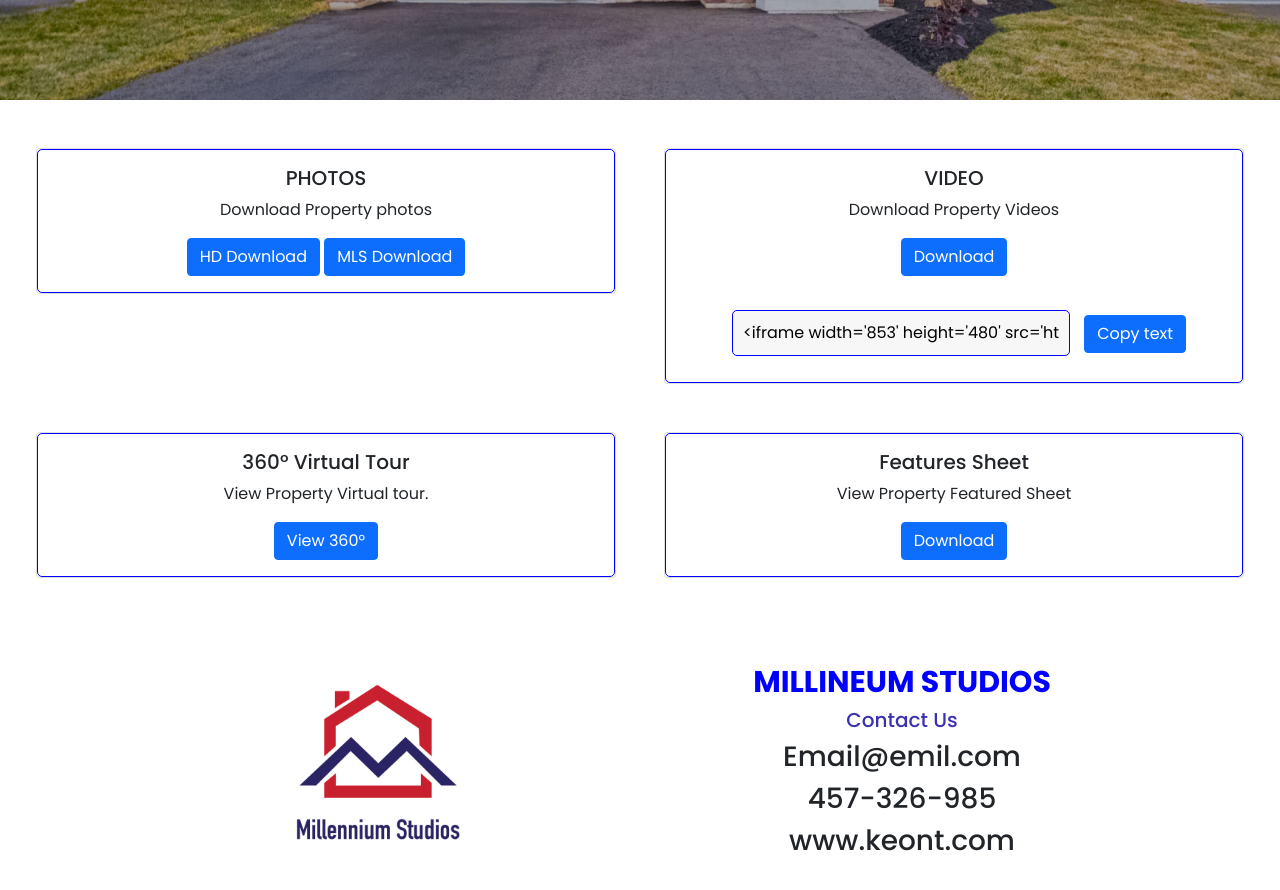
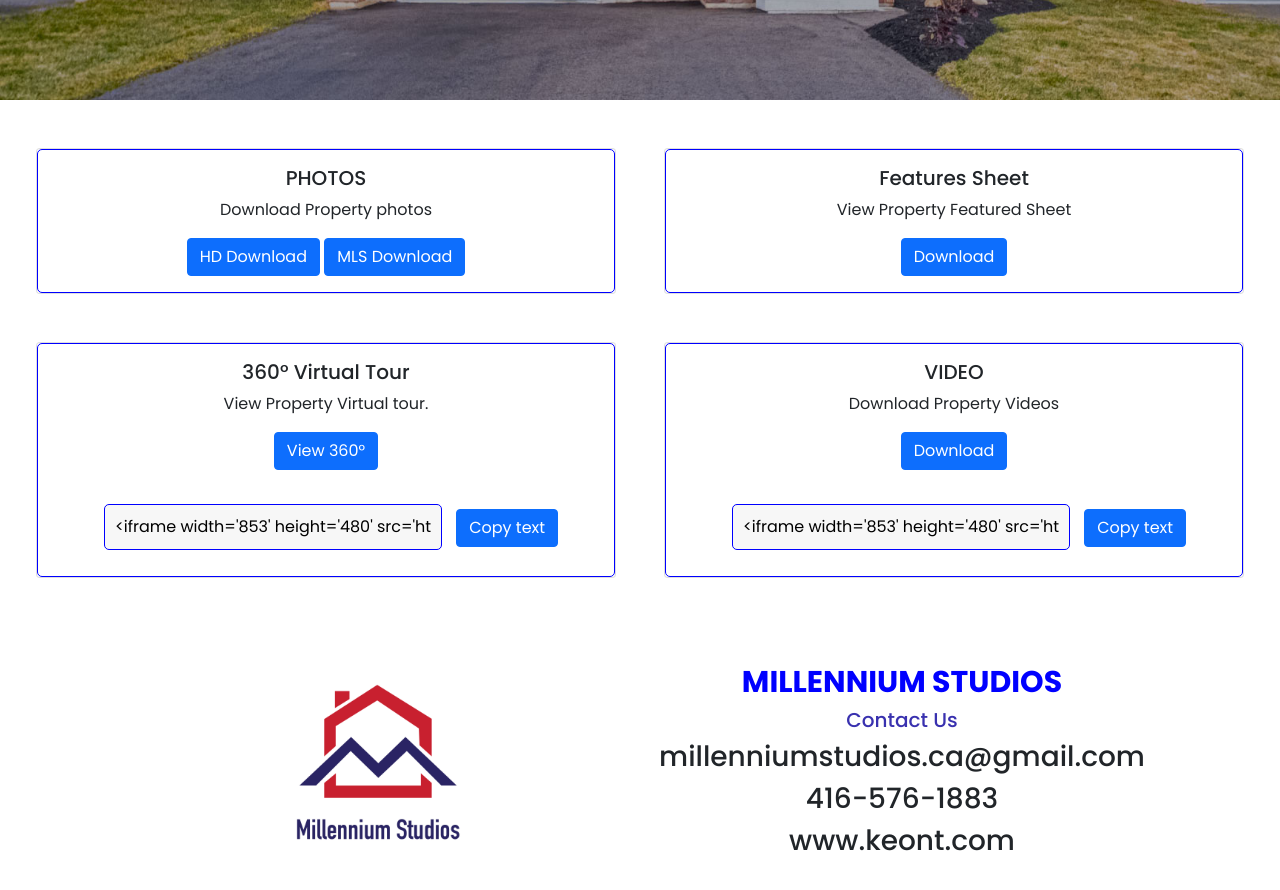
Before and after one commit to LohithAmal/test-4, a plain HTML site: page index.html in a window 1280 px wide. Shown: the part 700-1590 px from the top of the page. Drawn offline with nearby package versions, Linux system fonts and the light colour scheme.

Commit message:
refrator code

```diff
--- a/index.html
+++ b/index.html
@@ -38,7 +38,7 @@
             <h5 class="card-title">PHOTOS</h5>
             <p class="card-text">Download Property photos</p>
             <a
-              href="./img/919 Hannah AVE-20220418T173536Z-001.zip"
+              href="./img/imagecompressor (5).zip"
               class="btn btn-primary"
               >HD Download</a
             >
@@ -48,6 +48,48 @@
               >MLS Download</a
             >
           </div>
+        </div>
+      </div>
+    <!-- video heere -->
+     <div class="col-sm-6 p-4">
+        <div class="card">
+          <div class="card-body br">
+            <h5 class="card-title">Features Sheet</h5>
+            <p class="card-text">View Property Featured Sheet</p>
+            <a
+              href="./img/REALTOR PAGE7.pdf"
+              class="btn btn-primary"
+              target="__blank"
+              >Download</a
+            >
+          </div>
+        </div>
+      </div>
+      <div class="col-sm-6 p-4">
+        <div class="card">
+          <div class="card-body br">
+            <h5 class="card-title">360&deg; Virtual Tour</h5>
+            <p class="card-text">View Property Virtual tour.</p>
+            <a
+              href="https://my.matterport.com/show/?m=1ogs2W7qoPp"
+              class="btn btn-primary"
+              target="__blank"
+              >View 360&deg;</a
+            ><br /><br />
+            <input
+              class="input"
+              type="text"
+              value="<iframe width='853' height='480' src='https://my.matterport.com/show/?m=1ogs2W7qoPp' frameborder='0' allowfullscreen allow='xr-spatial-tracking'></iframe>"
+              id="myInput"
+            />
+
+            <!-- The button used to copy the text -->
+            <button class="btn btn-primary" onclick="myFunction()">
+              Copy text
+            </button>
+
+          </div>
+
         </div>
       </div>
       <div class="col-sm-6 p-4">
@@ -71,49 +113,10 @@
           </div>
         </div>
       </div>
-      <div class="col-sm-6 p-4">
-        <div class="card">
-          <div class="card-body br">
-            <h5 class="card-title">360&deg; Virtual Tour</h5>
-            <p class="card-text">View Property Virtual tour.</p>
-            <a
-              href="https://my.matterport.com/show/?m=1ogs2W7qoPp"
-              class="btn btn-primary"
-              target="__blank"
-              >View 360&deg;</a
-            >
-          </div>
-        </div>
-      </div>
-      <div class="col-sm-6 p-4">
-        <div class="card">
-          <div class="card-body br">
-            <h5 class="card-title">Features Sheet</h5>
-            <p class="card-text">View Property Featured Sheet</p>
-            <a
-              href="./img/REALTOR PAGE7.pdf"
-              class="btn btn-primary"
-              target="__blank"
-              >Download</a
-            >
-          </div>
-        </div>
-      </div>
+
     </div>
-    <!-- section -->
-    <!-- <div class="container">
-      <div class="row">
-        <div class="col-6 border-right"><img src="./img/photos.jpg" /></div>
-        <div class="col-6 border-left">
-          <h2>MILLINEUM STUDIOS</h2>
-          <h3>Contact Us</h3>
-          <div class="line"></div>
-          <h3>Email@emil.com</h3>
-          <h3>457-326-985</h3>
-          <h3>www.keont.com</h3>
-        </div>
-      </div>
-    </div> -->
+
+    </div>
 
     <div class="how-section1">
       <div class="row">
@@ -121,17 +124,18 @@
           <img src="./img/logo.jpg" class="img-fluid" alt="logo" />
         </div>
         <div class="col-md-6">
-          <h4>MILLINEUM STUDIOS</h4>
+          <h4>MILLENNIUM STUDIOS</h4>
           <h3 class="subheading">Contact Us</h3>
 
-          <h3>Email@emil.com</h3>
-          <h3>457-326-985</h3>
+          <h3>millenniumstudios.ca@gmail.com</h3>
+          <h3>416-576-1883</h3>
           <h3>www.keont.com</h3>
         </div>
       </div>
 
       </div>
     </div>
+
 
     <script src="./app.js"></script>
     <script
```
